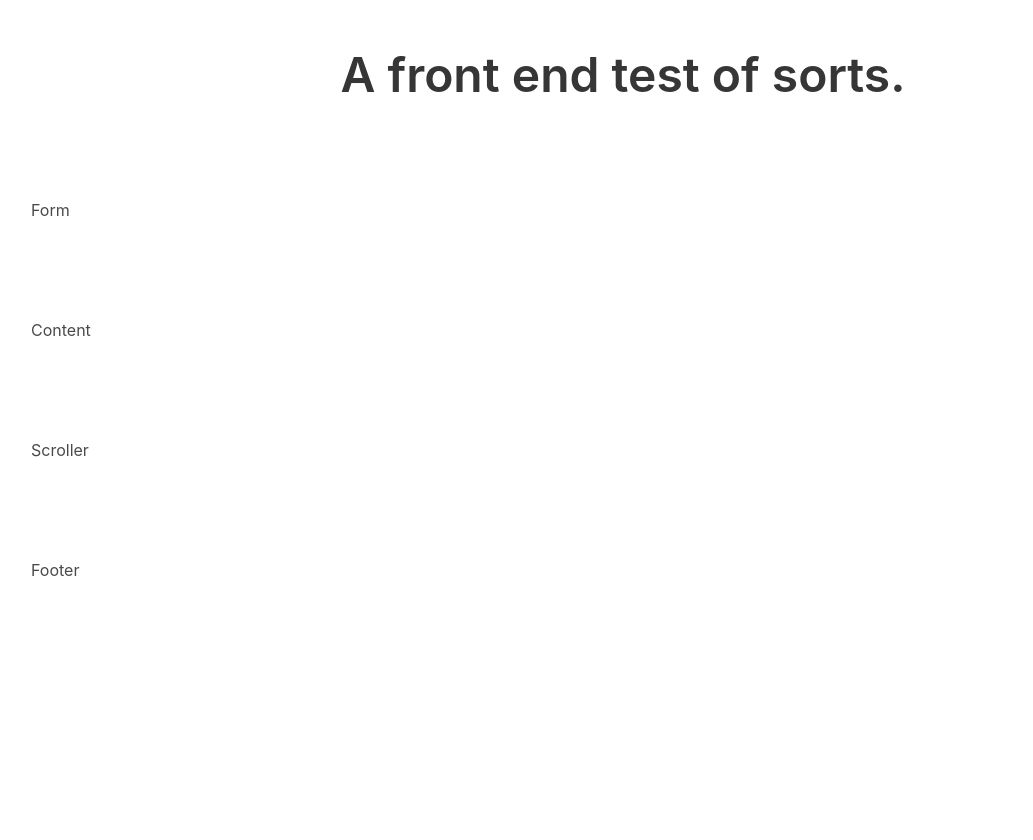
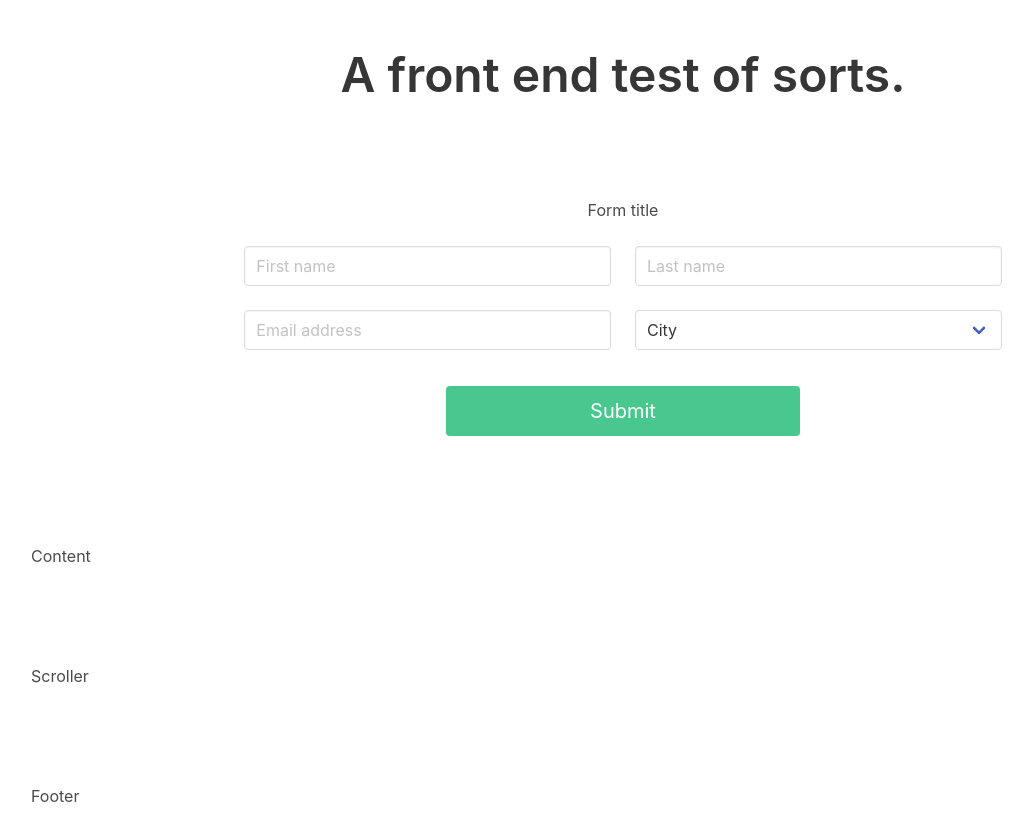
Before and after one commit to ushamacdonald/frontend-test, a React app: page / in a window 1280 px wide. Shown: the top 840 px of the page, without its empty margins (17-1050 px from the left). Before the commit the page ends 800 px from the top, so only its background shows below. Built offline with nearby package versions, Linux system fonts and the light colour scheme; some icons are missing.

Commit message:
Form created and test passing

```diff
--- a/components/Form.jsx
+++ b/components/Form.jsx
@@ -1,9 +1,55 @@
 import React from 'react'
 
 const Form = () => (
-  <div className="section">
-    Form
-  </div>
+  <form className="section has-text-centered column is-8 is-offset-2">
+    <p className="content">Form title</p>
+
+    <div className="columns">
+      <div className="column is-half">
+        <div className="field is-fullwidth">
+          <div className="control">
+            <input className="input" type="text" placeholder="First name" />
+          </div>
+        </div>
+      </div>
+      <div className="column is-half">
+        <div className="field is-fullwidth">
+          <div className="control">
+            <input className="input" type="text" placeholder="Last name" />
+          </div>
+        </div>
+      </div>
+    </div>
+
+    <div className="columns">
+      <div className="column is-half">
+        <div className="field is-fullwidth">
+          <div className="control">
+            <input className="input" type="email" placeholder="Email address" />
+          </div>
+        </div>
+      </div>
+      <div className="column is-half">
+        <div className="field">
+          <div className="control">
+            <div className="select is-fullwidth">
+              <select selected="City">
+                <option>City</option>
+                <option>Auckland</option>
+                <option>Wellington</option>
+                <option>Christchurch</option>
+              </select>
+            </div>
+          </div>
+        </div>
+      </div>
+    </div>
+
+    <div className="column is-half is-offset-3">
+      <input type="submit" className="button is-success is-medium is-fullwidth" />
+    </div>
+
+  </form>
 )
 
 export default Form
```
Also changed, not shown: 1 other file (tests, documents, lock files or other folders).
